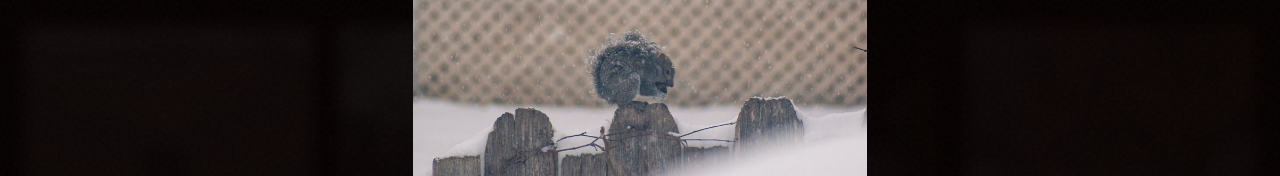
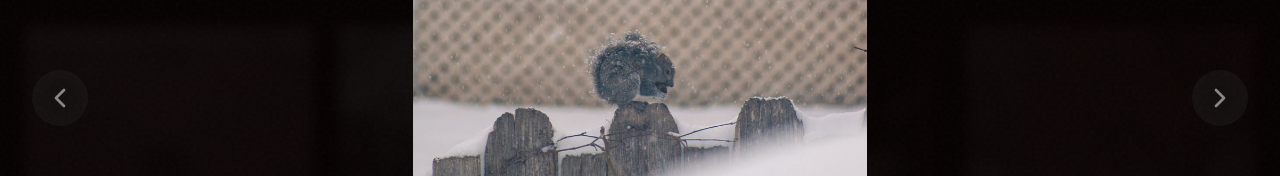
Before and after one commit to sahilbhagat30/Portfolio-Web-Site, a Next.js app: page /photography in a window 1280 px wide. Both pictures are taken after a click on the element 169 px from the left and 471 px from the top of the page. Shown: the part 302-478 px from the top of the page. Built offline with nearby package versions, Linux system fonts and the light colour scheme.

Commit message:
feat: add left right keyboard and button navigation to photography lightbox

```diff
--- a/src/app/photography/PhotographyClient.tsx
+++ b/src/app/photography/PhotographyClient.tsx
@@ -1,14 +1,40 @@
 "use client";
 
-import { useState } from "react";
+import { useState, useEffect, useCallback } from "react";
 import { motion, AnimatePresence } from "framer-motion";
-import { X, ZoomIn } from "lucide-react";
+import { X, ZoomIn, ChevronLeft, ChevronRight } from "lucide-react";
 import Image from "next/image";
 import { PhotoData } from "@/utils/getPhotos";
 
 export default function PhotographyClient({ photos }: { photos: PhotoData[] }) {
-  const [lightboxSrc, setLightboxSrc] = useState<string | null>(null);
-  const [lightboxAlt, setLightboxAlt] = useState("");
+  const [lightboxIndex, setLightboxIndex] = useState<number | null>(null);
+
+  const handleNext = useCallback((e?: React.MouseEvent) => {
+    e?.stopPropagation();
+    if (lightboxIndex !== null && photos.length > 0) {
+      setLightboxIndex((lightboxIndex + 1) % photos.length);
+    }
+  }, [lightboxIndex, photos.length]);
+
+  const handlePrev = useCallback((e?: React.MouseEvent) => {
+    e?.stopPropagation();
+    if (lightboxIndex !== null && photos.length > 0) {
+      setLightboxIndex((lightboxIndex - 1 + photos.length) % photos.length);
+    }
+  }, [lightboxIndex, photos.length]);
+
+  useEffect(() => {
+    const handleKeyDown = (e: KeyboardEvent) => {
+      if (lightboxIndex === null) return;
+      if (e.key === "Escape") setLightboxIndex(null);
+      if (e.key === "ArrowRight") handleNext();
+      if (e.key === "ArrowLeft") handlePrev();
+    };
+    window.addEventListener("keydown", handleKeyDown);
+    return () => window.removeEventListener("keydown", handleKeyDown);
+  }, [lightboxIndex, handleNext, handlePrev]);
+
+  const currentPhoto = lightboxIndex !== null ? photos[lightboxIndex] : null;
 
   return (
     <>
@@ -29,8 +55,7 @@ export default function PhotographyClient({ photos }: { photos: PhotoData[] }) {
               className="relative overflow-hidden group cursor-pointer rounded-sm"
               style={{ background: "rgba(255,255,255,0.02)", outline: "1px solid rgba(255,255,255,0.05)" }}
               onClick={() => {
-                setLightboxSrc(photo.src);
-                setLightboxAlt(photo.alt);
+                setLightboxIndex(i);
               }}
             >
               <div
@@ -56,26 +81,47 @@ export default function PhotographyClient({ photos }: { photos: PhotoData[] }) {
 
       {/* Lightbox */}
       <AnimatePresence>
-        {lightboxSrc && (
+        {currentPhoto && (
           <motion.div
             initial={{ opacity: 0 }}
             animate={{ opacity: 1 }}
             exit={{ opacity: 0 }}
             transition={{ duration: 0.25 }}
             className="fixed inset-0 z-[100] bg-[#060000]/95 backdrop-blur-sm flex items-center justify-center p-4 md:p-8"
-            onClick={() => setLightboxSrc(null)}
+            onClick={() => setLightboxIndex(null)}
           >
+            {/* Close Button */}
             <motion.button
               initial={{ opacity: 0, scale: 0.8 }}
               animate={{ opacity: 1, scale: 1 }}
               className="absolute top-6 right-6 z-50 text-white/50 hover:text-white transition-colors bg-white/10 p-2 rounded-full backdrop-blur-md"
-              onClick={() => setLightboxSrc(null)}
+              onClick={(e) => {
+                e.stopPropagation();
+                setLightboxIndex(null);
+              }}
               aria-label="Close lightbox"
             >
               <X size={24} />
             </motion.button>
 
+            {/* Navigation Buttons (Desktop mostly) */}
+            <button
+              onClick={handlePrev}
+              className="absolute left-4 md:left-8 z-50 text-white/50 hover:text-white transition-colors bg-white/5 hover:bg-white/10 p-3 rounded-full backdrop-blur-md hidden sm:block"
+              aria-label="Previous photo"
+            >
+              <ChevronLeft size={32} />
+            </button>
+            <button
+              onClick={handleNext}
+              className="absolute right-4 md:right-8 z-50 text-white/50 hover:text-white transition-colors bg-white/5 hover:bg-white/10 p-3 rounded-full backdrop-blur-md hidden sm:block"
+              aria-label="Next photo"
+            >
+              <ChevronRight size={32} />
+            </button>
+
             <motion.div
+              key={currentPhoto.src} // forces re-animation when source changes
               initial={{ opacity: 0, scale: 0.95 }}
               animate={{ opacity: 1, scale: 1 }}
               exit={{ opacity: 0, scale: 0.95 }}
@@ -85,16 +131,17 @@ export default function PhotographyClient({ photos }: { photos: PhotoData[] }) {
             >
               <div className="relative w-full h-[85vh]">
                 <Image
-                  src={lightboxSrc}
-                  alt={lightboxAlt}
+                  src={currentPhoto.src}
+                  alt={currentPhoto.alt}
                   fill
                   className="object-contain drop-shadow-2xl"
                   sizes="100vw"
                   quality={100}
+                  priority
                 />
               </div>
-              {lightboxAlt && (
-                <p className="mt-4 text-white/40 text-sm tracking-wide">{lightboxAlt}</p>
+              {currentPhoto.alt && (
+                <p className="mt-4 text-white/40 text-sm tracking-wide">{currentPhoto.alt}</p>
               )}
             </motion.div>
           </motion.div>
```
